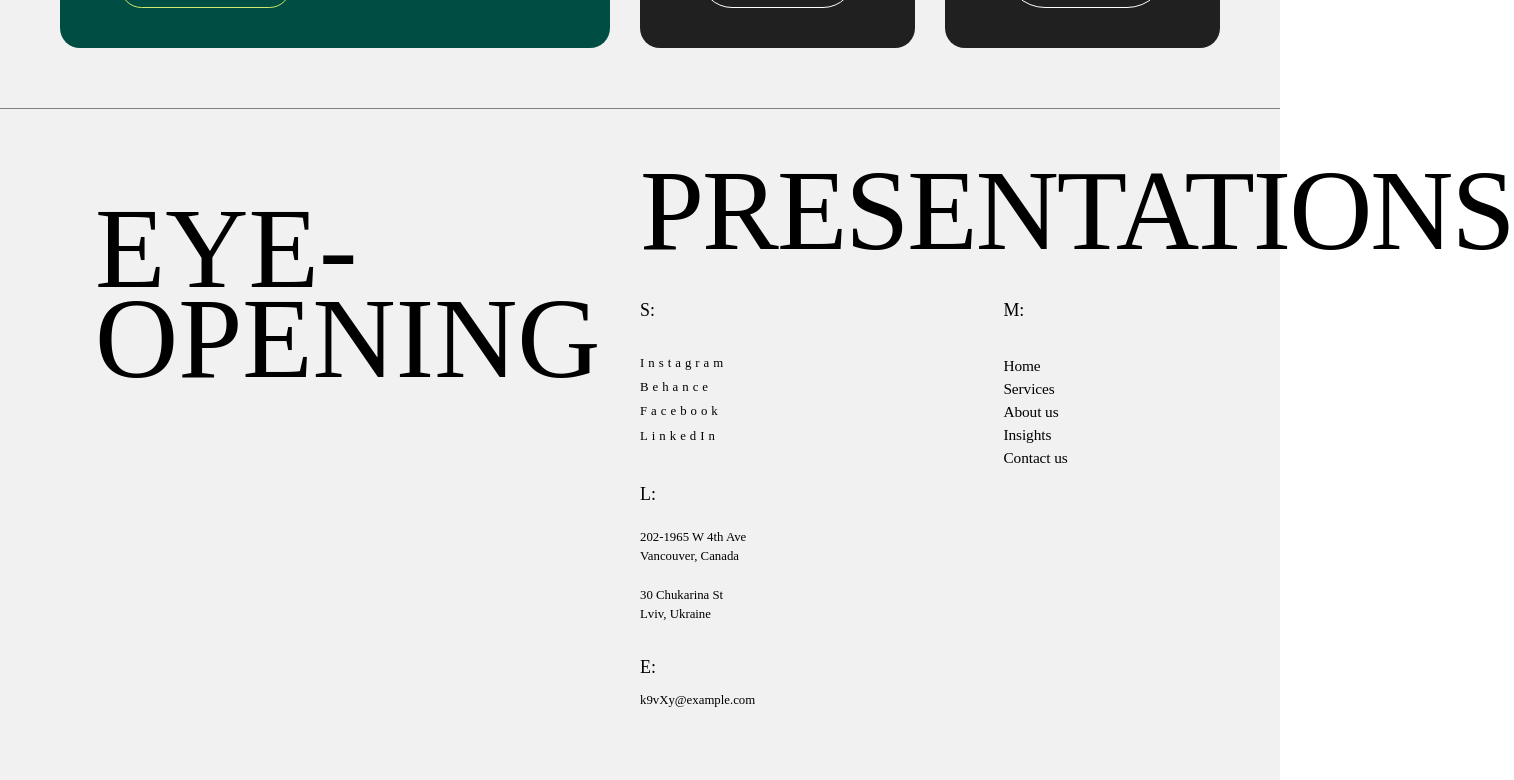
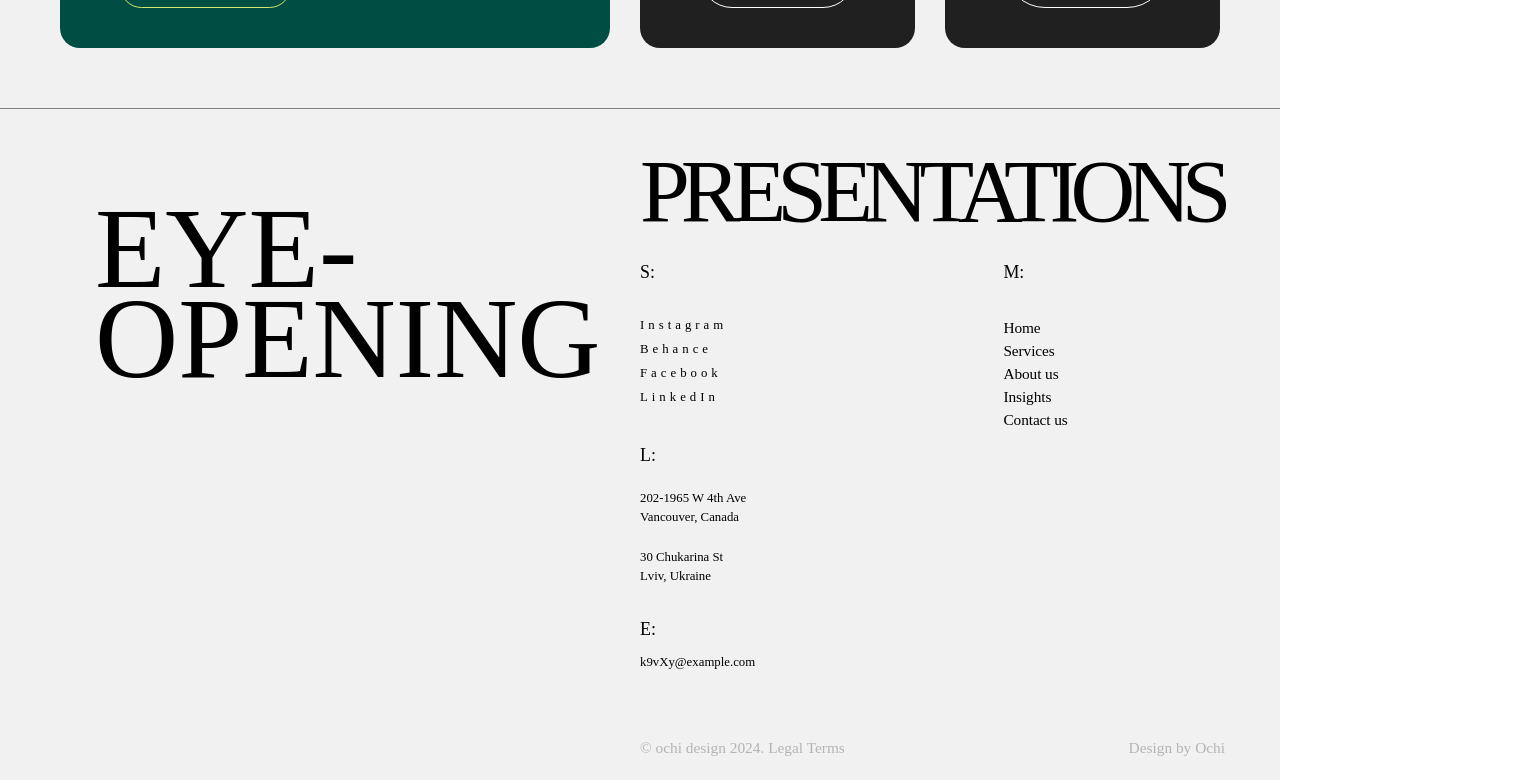
Before and after one commit to noobie-sys/ochi, a Next.js app: page / in a window 1280 px wide. Shown: the part 4840-5620 px from the top of the page, 1514 px wide, since content can reach past the window. Built offline with nearby package versions, Linux system fonts and the light colour scheme.

Commit message:
fix some bugs in footer csss file

```diff
--- a/src/Scss/components/_footer.module.scss
+++ b/src/Scss/components/_footer.module.scss
@@ -33,10 +33,11 @@
     display: flex;
     flex-direction: column;
     gap: 5vw;
+    overflow: hidden;
 
     h1 {
-      font-size: 9vw;
-      letter-spacing: -0.2rem;
+      font-size: 7vw;
+      letter-spacing: -0.9rem;
       text-transform: uppercase;
     }
     .social_handles {
```
